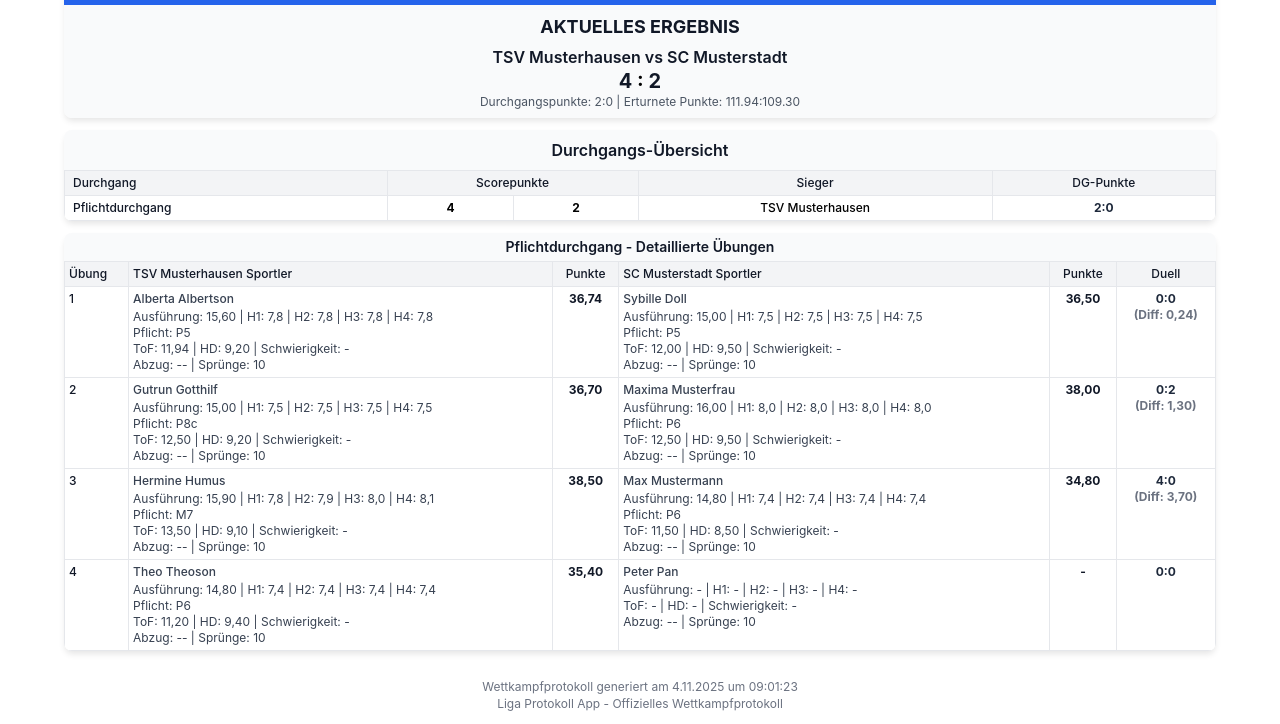
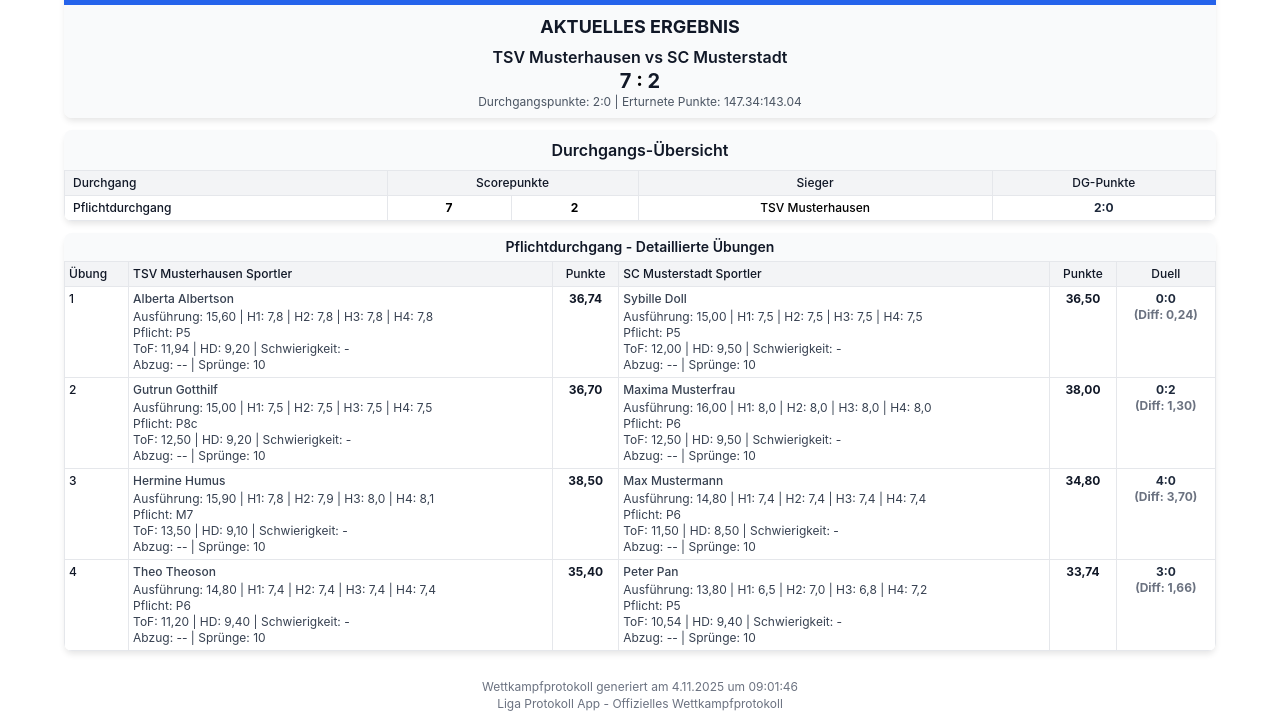
Before and after one commit to dercognus/liga-protokoll-website, a plain HTML site: page competition-1/protokoll.html in a window 1280 px wide. Shown: the part 76-800 px from the top of the page. Drawn offline with Linux system fonts and the light colour scheme.

Commit message:
Update: Competition 1 - protokoll.html

```diff
--- a/competition-1/protokoll.html
+++ b/competition-1/protokoll.html
@@ -96,10 +96,10 @@
               TSV Musterhausen vs SC Musterstadt
             </div>
             <div class="text-base font-semibold text-gray-900 mb-0">
-              <span style="font-size: 1.25rem; font-weight: 700;">4</span><span style="font-size: 1.25rem; font-weight: 700; color: #000000;"> : </span><span style="font-size: 1.25rem; font-weight: 700;">2</span>
+              <span style="font-size: 1.25rem; font-weight: 700;">7</span><span style="font-size: 1.25rem; font-weight: 700; color: #000000;"> : </span><span style="font-size: 1.25rem; font-weight: 700;">2</span>
             </div>
             <div class="text-xs text-gray-600">
-              Durchgangspunkte: 2:0 | Erturnete Punkte: 111.94:109.30
+              Durchgangspunkte: 2:0 | Erturnete Punkte: 147.34:143.04
             </div>
           </div>
         </div>
@@ -124,7 +124,7 @@
 
                 <tr style="border-top: 1px solid #d1d5db;">
                   <td style="padding: 0.25rem 0.5rem; font-weight: 500; color: #111827; border: 1px solid #e5e7eb;">Pflichtdurchgang</td>
-                  <td style="padding: 0.25rem 0.5rem; text-align: center; font-weight: 700; color: #000000; border: 1px solid #e5e7eb;">4</td>
+                  <td style="padding: 0.25rem 0.5rem; text-align: center; font-weight: 700; color: #000000; border: 1px solid #e5e7eb;">7</td>
                   <td style="padding: 0.25rem 0.5rem; text-align: center; font-weight: 700; color: #000000; border: 1px solid #e5e7eb;">2</td>
                   <td style="padding: 0.25rem 0.5rem; text-align: center; border: 1px solid #e5e7eb;">
                     <span style="color: #000000; font-weight: 500;">TSV Musterhausen</span>
@@ -404,16 +404,16 @@
                       </div>
                       <div style="margin-top: 0.125rem;">
                         <div>
-                          Ausführung: - |
-                          H1: - |
-                          H2: - |
-                          H3: - |
-                          H4: -
+                          Ausführung: 13,80 |
+                          H1: 6,5 |
+                          H2: 7,0 |
+                          H3: 6,8 |
+                          H4: 7,2
                         </div>
-
+                        <div>Pflicht: P5</div>
                         <div>
-                          ToF: - |
-                          HD: - |
+                          ToF: 10,54 |
+                          HD: 9,40 |
                           Schwierigkeit: -
                         </div>
                         <div>
@@ -423,11 +423,11 @@
                       </div>
                     </td>
                     <td style="padding: 0.25rem; text-align: center; font-weight: 700; color: #111827; vertical-align: top; border: 1px solid #e5e7eb;">
-                      -
+                      33,74
                     </td>
                     <td style="padding: 0.25rem; text-align: center; font-weight: 700; vertical-align: top; border: 1px solid #e5e7eb;">
-                      0:0
-
+                      3:0
+                      <div style="color: #6b7280; margin-top: 0;">(Diff: 1,66)</div>
                     </td>
                   </tr>
 
@@ -441,7 +441,7 @@
 
       <!-- Footer -->
       <div style="text-align: center; color: #6b7280; padding-top: 1rem;">
-        <p>Wettkampfprotokoll generiert am 4.11.2025 um 09:01:23</p>
+        <p>Wettkampfprotokoll generiert am 4.11.2025 um 09:01:46</p>
         <p>Liga Protokoll App - Offizielles Wettkampfprotokoll</p>
       </div>
     </div>
```
